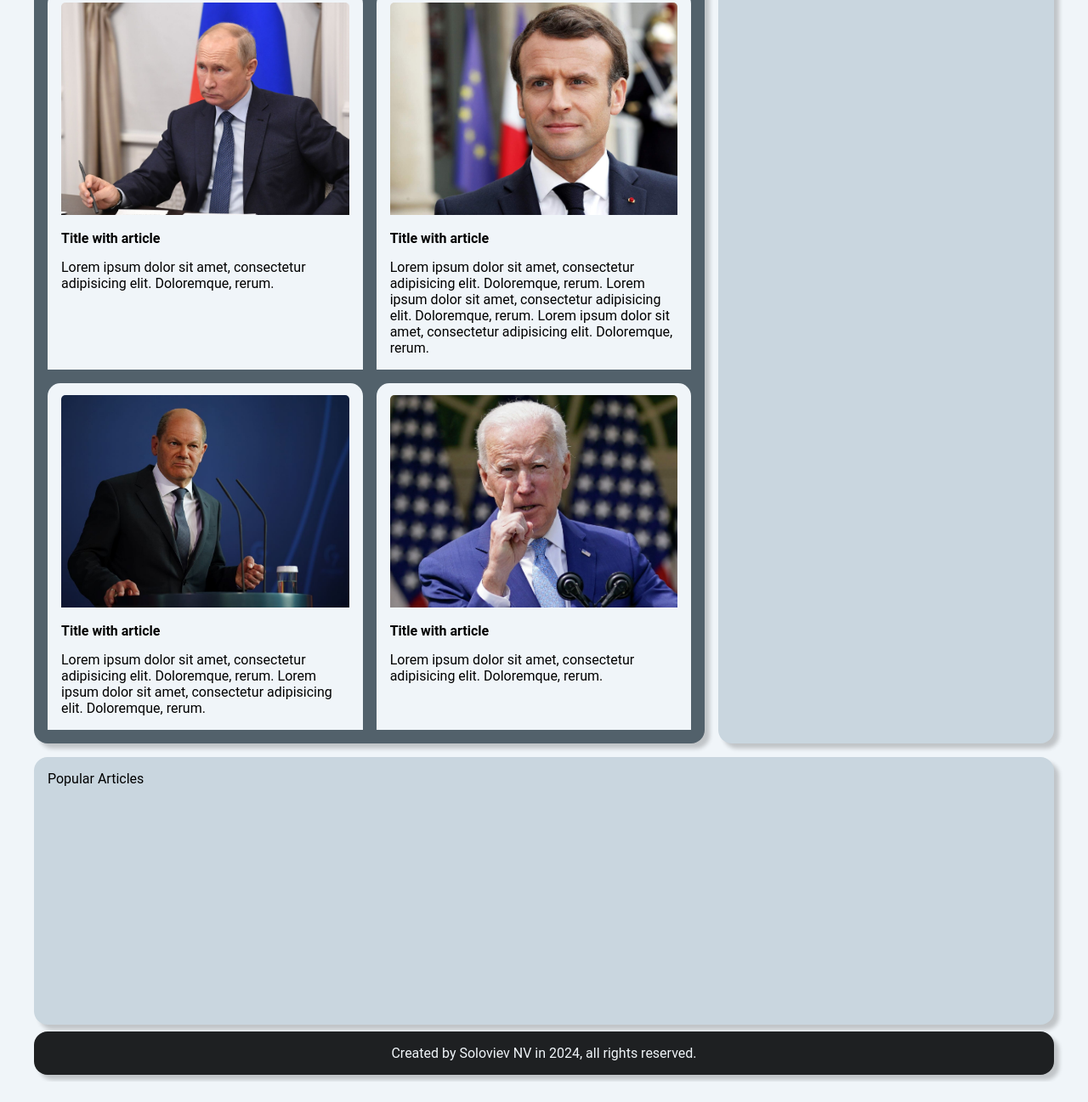
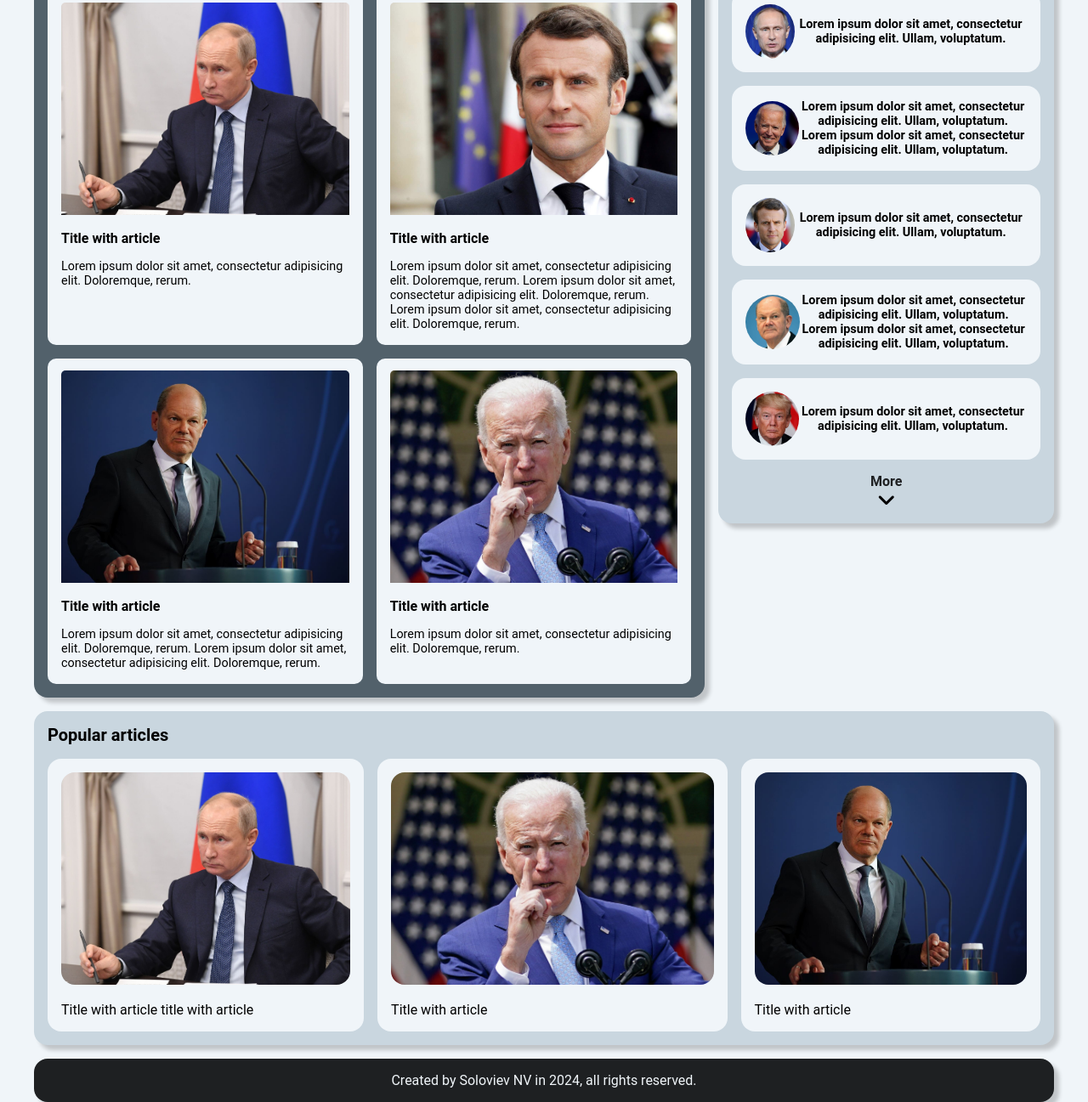
Before and after one commit to ostenbaken87/NewsBlog_layout, a plain HTML site: page index.html in a window 1280 px wide. Shown: the part 647-1944 px from the top of the page at 85% size. Before the commit the page ends 1920 px from the top, so only its background shows below. Drawn offline with Linux system fonts and the light colour scheme.

Commit message:
I have finished the layout of the main blocks

```diff
--- a/css/parts/footer.css
+++ b/css/parts/footer.css
@@ -1,5 +1,4 @@
 .footer {
-    margin: 0.5rem 0;
     background-color: var(--black);
     border-radius: var(--border-radius);
     padding: 1rem;
--- a/css/parts/main.css
+++ b/css/parts/main.css
@@ -1,8 +1,9 @@
 .main {
     display: grid;
     grid-template-columns: 2fr 1fr;
-    grid-template-rows: 480px 3fr 1fr;
+    grid-template-rows: 480px auto 1fr;
     gap: 1rem;
+    margin-bottom: 1rem;
 }
 
 .main_slider {
@@ -42,7 +43,7 @@
     box-shadow: var(--box-shadow);
 }
 
-.main_title {
+.main_title h1 {
     margin-bottom: 1rem;
     font-size: 1.5rem;
 }
@@ -51,6 +52,7 @@
     display: grid;
     grid-template-columns: 1fr 1fr;
     gap: 1rem;
+    height: max-content;
 }
 
 .main_article {
@@ -58,7 +60,7 @@
     grid-template-rows: 250px 50px minmax(50px, auto);
     align-items: center;
     background: var(--white);
-    border-radius: 15px 15px 0 0;
+    border-radius: 10px;
     padding: 1rem;
 }
 
@@ -75,6 +77,7 @@
 
 .main_article_desc {
     align-self: start;
+    font-size: 0.9rem;
 }
 
 .main_sidebar {
@@ -82,6 +85,52 @@
     border-radius: var(--border-radius);
     padding: 1rem;
     box-shadow: var(--box-shadow);
+    height: max-content;
+}
+
+.main_sidebar_title {
+    font-size: 1.5rem;
+    margin-bottom: 1rem;
+}
+
+.main_sidebar_message {
+    background: var(--white);
+    padding: 1rem;
+    display: flex;
+    align-items: center;
+    text-align: center;
+    border-radius: var(--border-radius);
+    margin-bottom: 1rem;
+    font-weight: bold;
+    font-size: 0.9rem;
+}
+
+.main_sidebar_message:last-child {
+    margin-bottom: 0;
+}
+
+.main_sidebar_img {
+    width: 4rem;
+    height: 4rem;
+    border-radius: 50%;
+    object-fit: cover;
+}
+
+.main_sidebar_more {
+    display: flex;
+    flex-direction: column;
+    align-items: center;
+    font-size: 0.9rem;
+    font-weight: bold;
+}
+
+.main_sidebar_more i {
+    font-size: 1.5rem;
+}
+
+.main_sidebar_more a {
+    font-size: 1rem;
+    color: var(--black);
 }
 
 .main_popular {
@@ -91,3 +140,31 @@
     box-shadow: var(--box-shadow);
     grid-column: span 2;
 }
+
+.main_popular_title h3 {
+    font-size: 1.25rem;
+    margin-bottom: 1rem;
+}
+
+.main_popular_articles {
+    display: flex;
+}
+
+.main_popular_article {
+    background: var(--white);
+    border-radius: var(--border-radius);
+    padding: 1rem;
+    margin-right: 1rem;
+}
+
+.main_popular_article:last-child {
+    margin-right: 0;
+}
+
+.main_popular_article_img img {
+    height: 250px;
+    width: 100%;
+    object-fit: cover;
+    border-radius: var(--border-radius);
+    margin-bottom: 1rem;
+}
--- a/index.html
+++ b/index.html
@@ -98,10 +98,74 @@
             </div>
         </div>
         <div class="main_sidebar">
-            Sidebar
+            <h2 class="main_sidebar_title">Politicians say</h2>
+            <div class="main_sidebar_message">
+                <img src="src/image_face/putin_face.jpeg" class="main_sidebar_img" alt="">
+                <p>
+                    Lorem ipsum dolor sit amet, consectetur adipisicing elit. Ullam, voluptatum.
+                </p>
+            </div>
+            <div class="main_sidebar_message">
+                <img src="src/image_face/biden_face.jpg" class="main_sidebar_img" alt="">
+                <p>
+                    Lorem ipsum dolor sit amet, consectetur adipisicing elit. Ullam, voluptatum.
+                    Lorem ipsum dolor sit amet, consectetur adipisicing elit. Ullam, voluptatum.
+                </p>
+            </div>
+            <div class="main_sidebar_message">
+                <img src="src/image_face/macron_face.jpeg" class="main_sidebar_img" alt="">
+                <p>
+                    Lorem ipsum dolor sit amet, consectetur adipisicing elit. Ullam, voluptatum.
+                </p>
+            </div>
+            <div class="main_sidebar_message">
+                <img src="src/image_face/scholz_face.jpg" class="main_sidebar_img" alt="">
+                <p>
+                    Lorem ipsum dolor sit amet, consectetur adipisicing elit. Ullam, voluptatum.
+                    Lorem ipsum dolor sit amet, consectetur adipisicing elit. Ullam, voluptatum.
+                </p>
+            </div>
+            <div class="main_sidebar_message">
+                <img src="src/image_face/tramp_face.jpg" class="main_sidebar_img" alt="">
+                <p>
+                    Lorem ipsum dolor sit amet, consectetur adipisicing elit. Ullam, voluptatum.
+                </p>
+            </div>
+            <div class="main_sidebar_more">
+                <a href="">More</a>
+                <i class="fa-solid fa-angle-down"></i>
+            </div>
         </div>
         <div class="main_popular">
-            Popular Articles
+            <div class="main_popular_title">
+                <h3>Popular articles</h3>
+            </div>
+            <div class="main_popular_articles">
+                <div class="main_popular_article">
+                    <div class="main_popular_article_img">
+                        <img src="src/images/putin.jpg" alt="">
+                    </div>
+                    <div class="main_popular_article_title">
+                        Title with article title with article
+                    </div>
+                </div>
+                <div class="main_popular_article">
+                    <div class="main_popular_article_img">
+                        <img src="src/images/biden.jpg" alt="">
+                    </div>
+                    <div class="main_popular_article_title">
+                        Title with article
+                    </div>
+                </div>
+                <div class="main_popular_article">
+                    <div class="main_popular_article_img">
+                        <img src="src/images/scholz.jpg" alt="">
+                    </div>
+                    <div class="main_popular_article_title">
+                        Title with article
+                    </div>
+                </div>
+            </div>
         </div>
     </main>
     <footer class="footer">
```
Also changed, not shown: src/image_face/biden_face.jpg (added), src/image_face/macron_face.jpeg (added), src/image_face/putin_face.jpeg (added), src/image_face/scholz_face.jpg (added), src/image_face/tramp_face.jpg (added).
